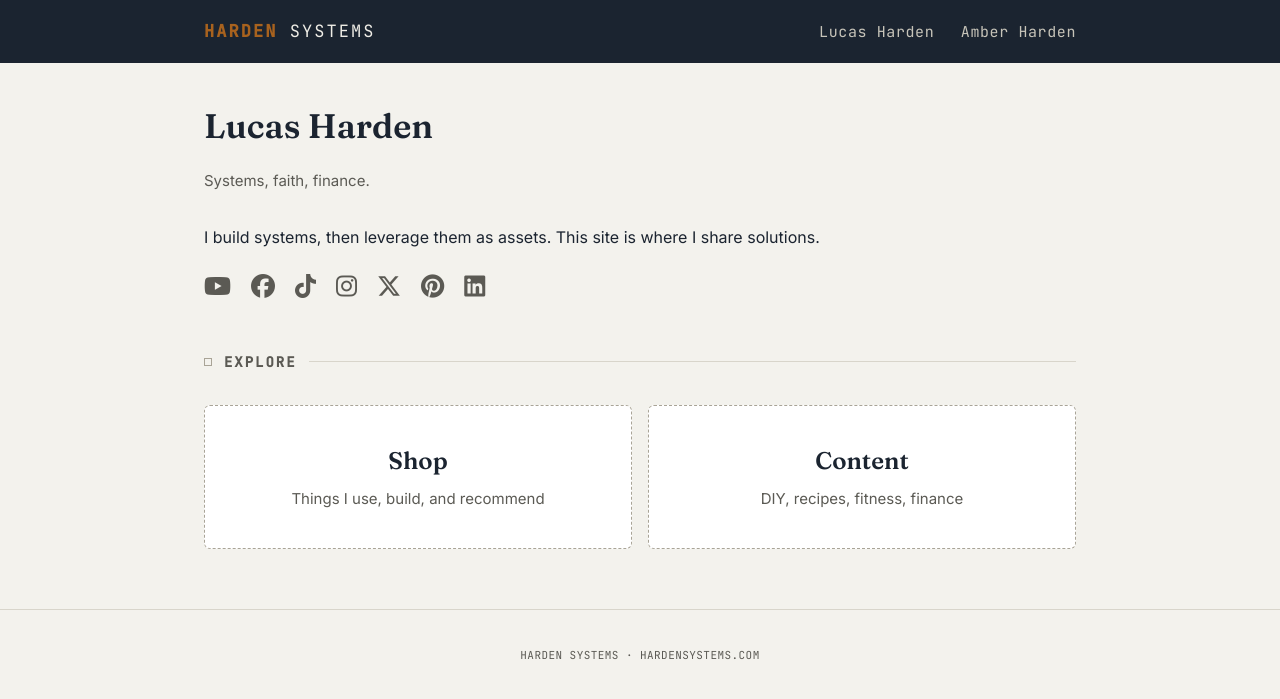
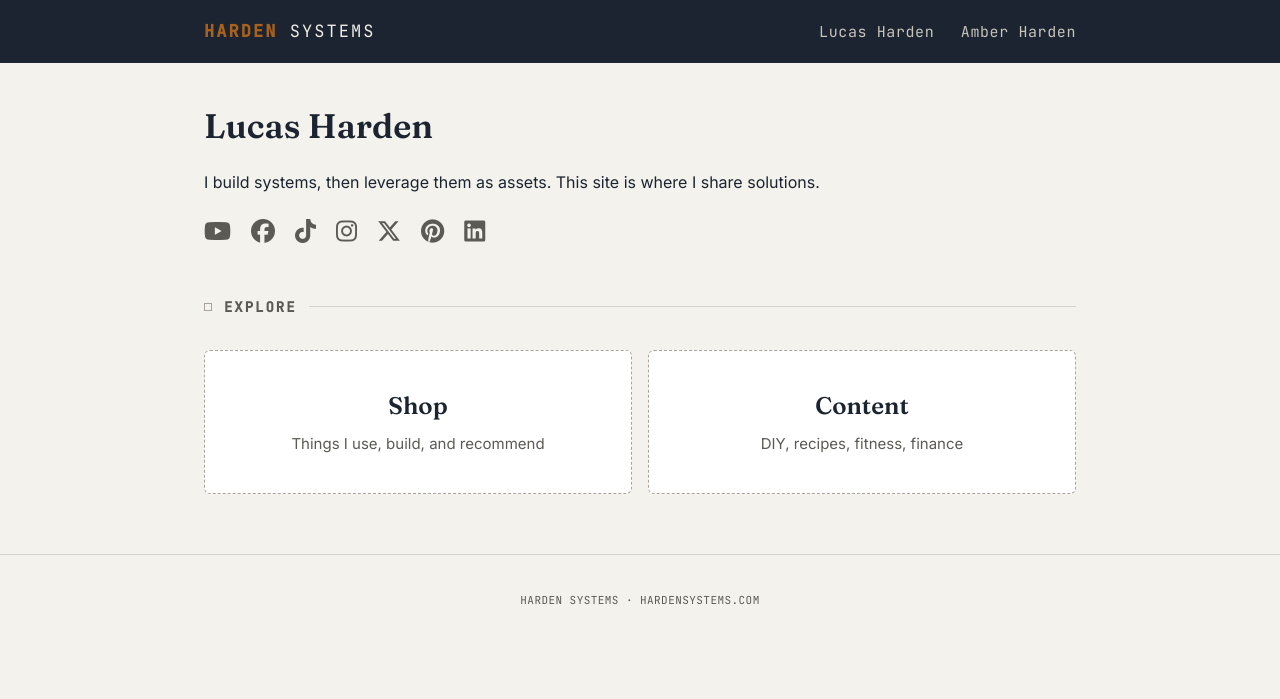
Before and after one commit to hardensystems/hardensystems.github.io, a Jekyll site: the page built from lucas-harden/index.md, in a window 1280 px wide. Shown: the top 699 px of the page. Built offline with Jekyll 4.4.1, drawn with Linux system fonts in a browser that asks for light colours.

Commit message:
Update index.md

```diff
--- a/lucas-harden/index.md
+++ b/lucas-harden/index.md
@@ -3,7 +3,6 @@ title: Lucas Harden
 layout: default
 ---
 <h1 class="page-title">Lucas Harden</h1>
-<p class="page-sub">Systems, faith, finance.</p>
 
 <div class="bio">
  <p>I build systems, then leverage them as assets. This site is where I share solutions.</p>
```
